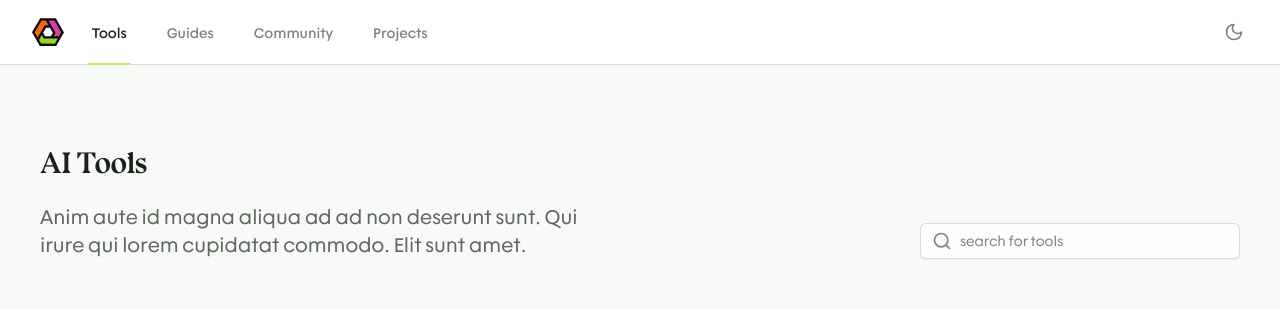
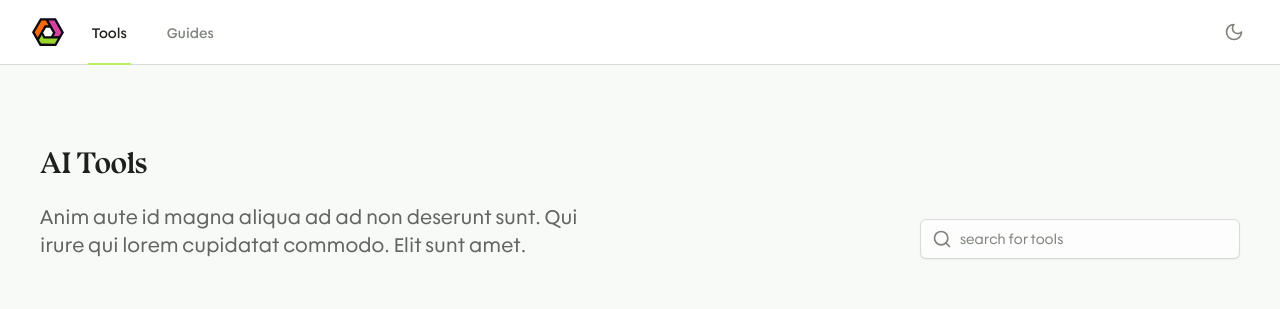
Before and after one commit to creight-dev/aican.fyi-layout-exploration, a Next.js app: page / in a window 1280 px wide. Shown: the top 309 px of the page. Built offline with nearby package versions, Linux system fonts and the light colour scheme.

Commit message:
refactor: increase input padding, change sidebar text

```diff
--- a/app/(tools)/header-with-search.tsx
+++ b/app/(tools)/header-with-search.tsx
@@ -21,7 +21,7 @@ const HeaderWithSearch = ({ heading, subheading, onSearch }: HeaderWithSearchPro
             type="text"
             name="query"
             id="query"
-            className="block w-full rounded-md border-0 bg-neutral-1 py-1.5 pl-10 ring-1  ring-inset ring-neutral-6 placeholder:text-neutral-10 focus:ring-2
+            className="block w-full rounded-md border-0 bg-neutral-1 py-2 pl-10 ring-1  ring-inset ring-neutral-6 placeholder:text-neutral-10 focus:ring-2
               focus:ring-inset focus:ring-primary-7 dark:bg-neutralDark-3 dark:ring-neutralDark-6 dark:placeholder:text-neutralDark-10 sm:text-sm sm:leading-6"
             placeholder="search for tools"
           />
--- a/components/layout/header.tsx
+++ b/components/layout/header.tsx
@@ -9,8 +9,8 @@ export type HeaderProps = {}
 const navigation = [
   { name: 'Tools', href: '#', current: true },
   { name: 'Guides', href: '#', current: false },
-  { name: 'Community', href: '#', current: false },
-  { name: 'Projects', href: '#', current: false },
+  // { name: 'Community', href: '#', current: false },
+  // { name: 'Projects', href: '#', current: false },
 ]
 const ProfileDropdown = () => (
   <div className="relative ml-3">
```
